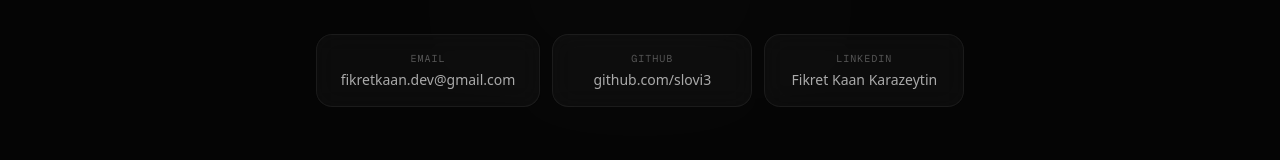
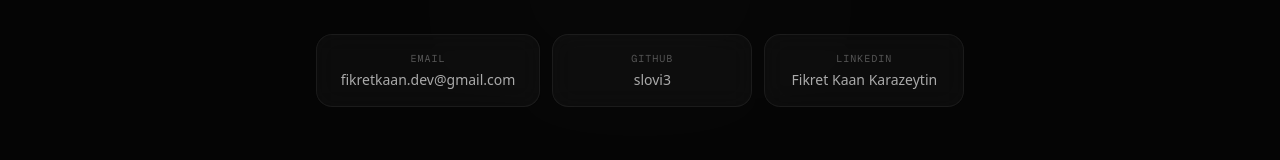
Before and after one commit to slovi3/my-portfolio, a Next.js app: page / in a window 1280 px wide. Shown: the part 5628-5788 px from the top of the page. Built offline with nearby package versions, Linux system fonts and the light colour scheme.

Commit message:
improve github display text

```diff
--- a/src/components/sections/Contact.tsx
+++ b/src/components/sections/Contact.tsx
@@ -14,7 +14,7 @@
     {
       label: "GitHub",
       href: siteConfig.links.github,
-      display: siteConfig.links.github.replace("https://", ""),
+      display: "slovi3",
     },
     {
    label: "LinkedIn",
```
